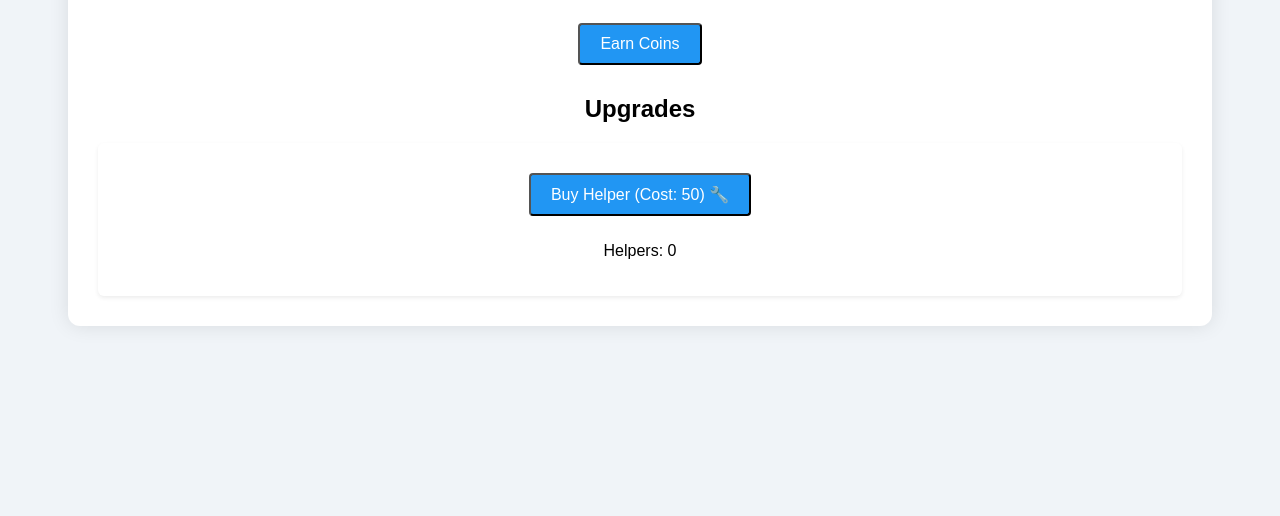
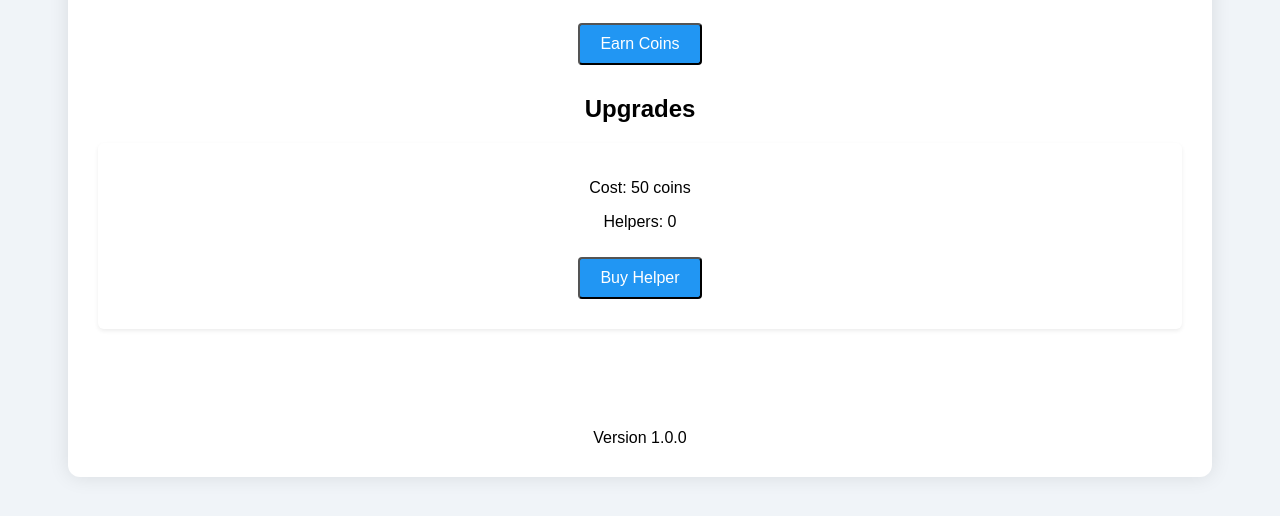
Before and after one commit to Smashitter2020/cautious-happiness, a plain HTML site: page index.html in a window 1280 px wide. Shown: the part 180-696 px from the top of the page. Drawn offline with Linux system fonts and the light colour scheme.

Commit message:
Update index.html

```diff
--- a/index.html
+++ b/index.html
@@ -14,9 +14,11 @@
 
     <h2>Upgrades</h2>
     <div class="card">
-      <button id="buy-helper">Buy Helper (Cost: 50) 🔧</button>
+      <p>Cost: 50 coins</p>
       <p>Helpers: <span id="helpers">0</span></p>
+      <button id="buy-helper">Buy Helper</button>
     </div>
+    <div style="text-align: center; margin-top: 100px;">Version 1.0.0</div>
   </div>
 
   <script src="script.js"></script>
```
